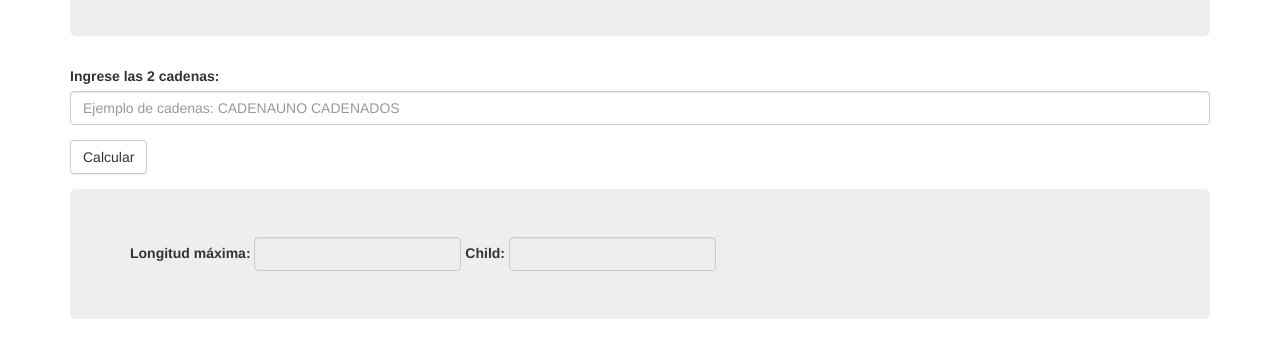
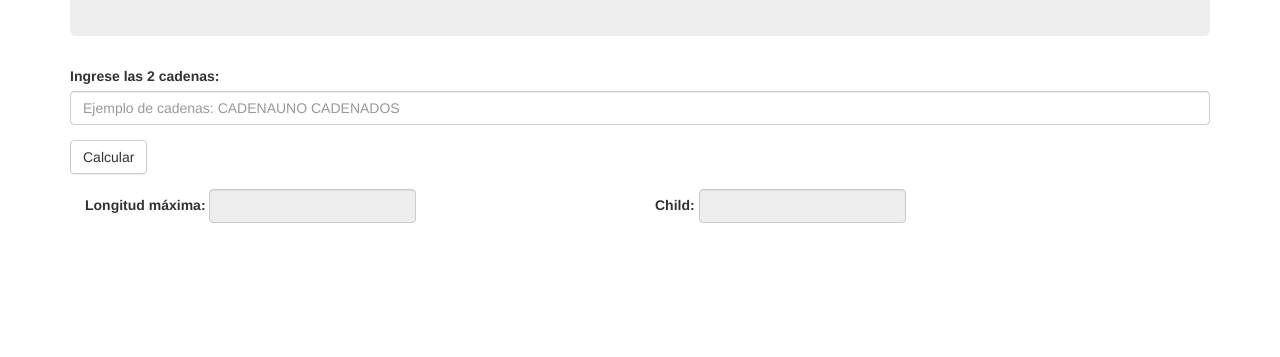
Before and after one commit to LeoSebas/Ejercicio-3---Devlights, a website: page public_html/index.html in a window 1280 px wide. Shown: the part 123-480 px from the top of the page. Drawn offline with Linux system fonts and the light colour scheme.

Commit message:
Algunos cambios
retoques al index

```diff
--- a/public_html/index.html
+++ b/public_html/index.html
@@ -25,13 +25,17 @@
                 </div>
             </form>
 
-            <div class="jumbotron">
-                <div class="form-inline">
-                    <label for="result">Longitud máxima:</label>
-                    <input readonly="" class="form-control" id="result">
-                    <label for="child">Child:</label>
-                    <input readonly="" class="form-control" id="child">
-                </div>
+            <div class="">
+                <form class="form-inline" role="form">
+                    <div class="form-group col-lg-6">
+                        <label for="result">Longitud máxima:</label>
+                        <input readonly="" class="form-control" id="result">
+                    </div>
+                    <div class="form-group col-lg-6">
+                        <label for="child">Child:</label>
+                        <input readonly="" class="form-control" id="child">
+                    </div>
+                </form>
             </div>
         </div>
         <script src="js/jquery-2.2.4.min.js" type="text/javascript"></script>
```
